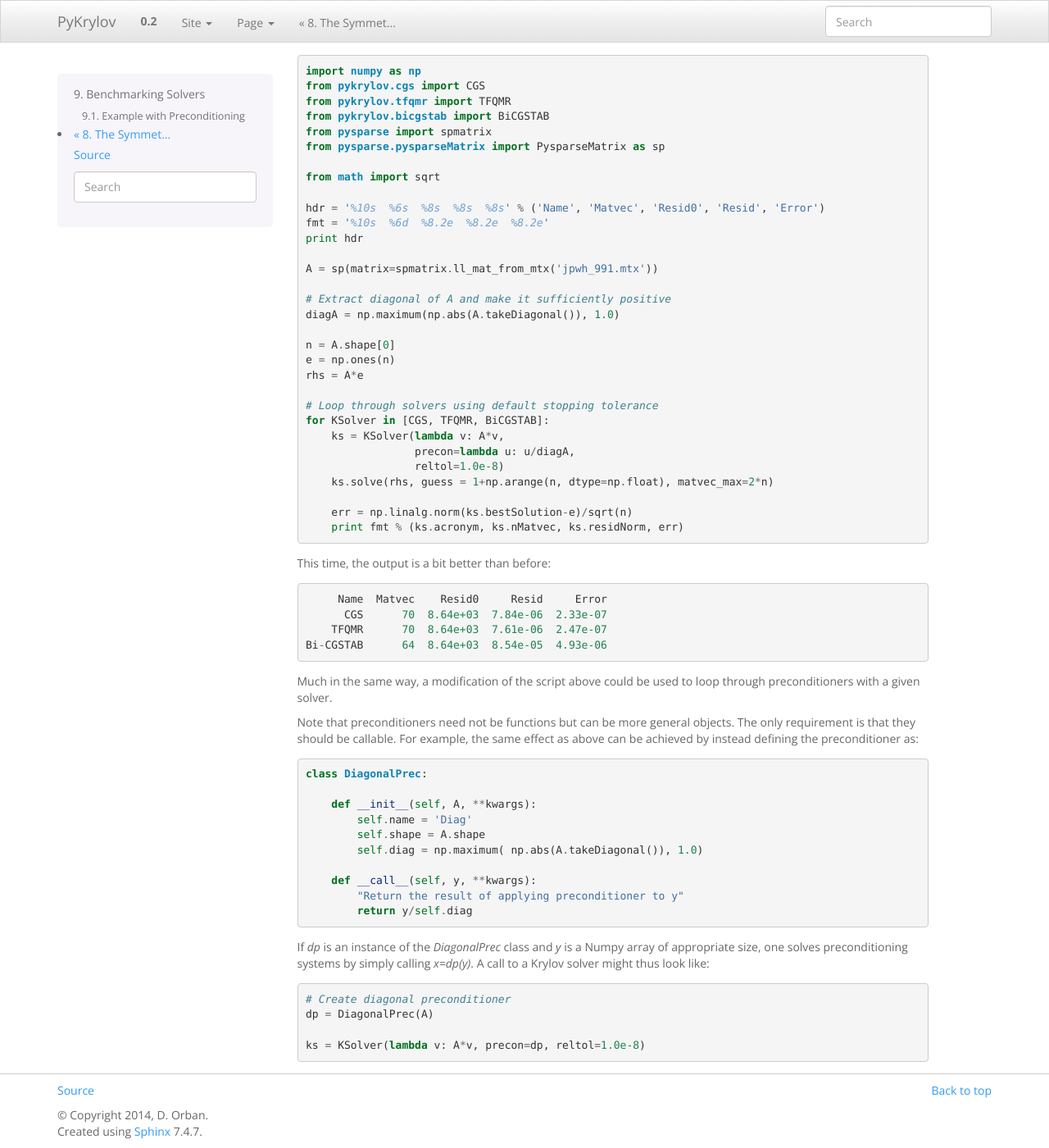
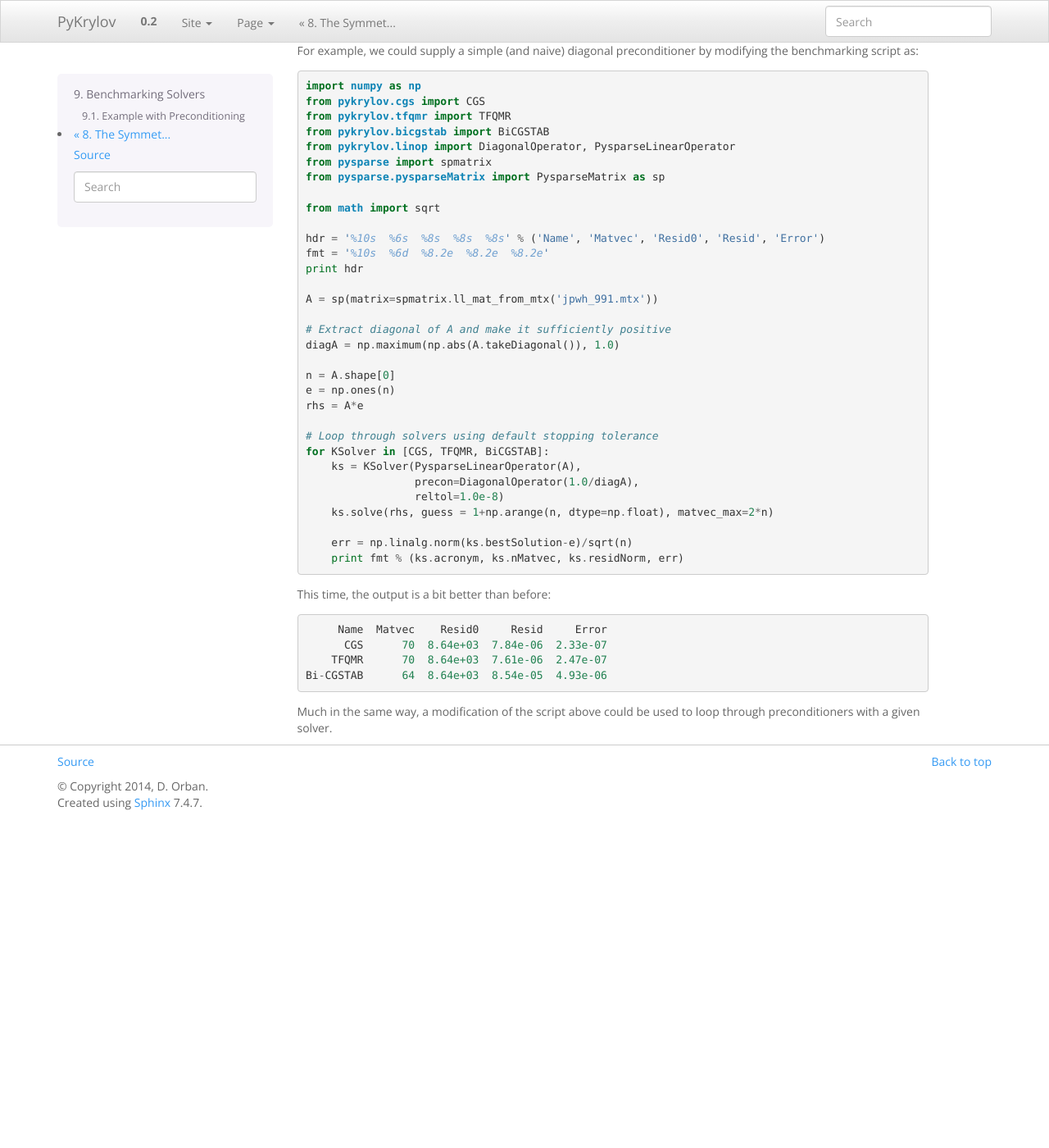
Before and after one commit to PythonOptimizers/pykrylov, a Sphinx documentation site: the page built from doc/source/bmark.rst, in a window 1280 px wide and 1400 px high, scrolled down 1048 px. Shown: the whole window at 82% size. Built offline with Sphinx 7.4.7, drawn with Linux system fonts in a browser that asks for light colours; after the commit the page ends 2047 px from its top, so only the background shows below that; some of the changed text lies outside the part shown.

Commit message:
Update examples in documentation.
Fixes #23.

```diff
--- a/doc/source/bicgstab.rst
+++ b/doc/source/bicgstab.rst
@@ -25,6 +25,7 @@
 
     import numpy as np
     from pykrylov.cgs import BiCGSTAB as KSolver
+    from pykrylov.linop import PysparseLinearOperator
     from pysparse import spmatrix
     from pysparse.pysparseMatrix import PysparseMatrix as sp
 
@@ -33,10 +34,9 @@
     e = np.ones(n)
     rhs = A*e
 
-    ks = KSolver( lambda v: A*v,
+    ks = KSolver( PysparseLinearOperator(A),
                   matvec_max=2*n,
                   verbose=False,
-                  outputStream=sys.stderr,
                   reltol = 1.0e-5 )
     ks.solve(rhs, guess = 1+np.arange(n, dtype=np.float))
 
--- a/doc/source/bmark.rst
+++ b/doc/source/bmark.rst
@@ -21,6 +21,7 @@
     from pykrylov.cgs import CGS
     from pykrylov.tfqmr import TFQMR
     from pykrylov.bicgstab import BiCGSTAB
+    from pykrylov.linop import PysparseLinearOperator
     from pysparse import spmatrix
     from pysparse.pysparseMatrix import PysparseMatrix as sp
 
@@ -38,7 +39,7 @@
 
     # Loop through solvers using tighter stopping tolerance
     for KSolver in [CGS, TFQMR, BiCGSTAB]:
-        ks = KSolver(lambda v: A*v, reltol=1.0e-8)
+        ks = KSolver(PysparseLinearOperator(A), reltol=1.0e-8)
         ks.solve(rhs, guess = 1+np.arange(n, dtype=np.float), matvec_max=2*n)
 
         err = np.linalg.norm(ks.bestSolution-e)/sqrt(n)
@@ -66,6 +67,7 @@
     from pykrylov.cgs import CGS
     from pykrylov.tfqmr import TFQMR
     from pykrylov.bicgstab import BiCGSTAB
+    from pykrylov.linop import DiagonalOperator, PysparseLinearOperator
     from pysparse import spmatrix
     from pysparse.pysparseMatrix import PysparseMatrix as sp
 
@@ -86,8 +88,8 @@
 
     # Loop through solvers using default stopping tolerance
     for KSolver in [CGS, TFQMR, BiCGSTAB]:
-        ks = KSolver(lambda v: A*v,
-                     precon=lambda u: u/diagA,
+        ks = KSolver(PysparseLinearOperator(A),
+                     precon=DiagonalOperator(1.0/diagA),
                      reltol=1.0e-8)
         ks.solve(rhs, guess = 1+np.arange(n, dtype=np.float), matvec_max=2*n)
 
@@ -104,27 +106,3 @@
 
 Much in the same way, a modification of the script above could be used to loop
 through preconditioners with a given solver.
-
-Note that preconditioners need not be functions but can be more general
-objects. The only requirement is that they should be callable. For example, the
-same effect as above can be achieved by instead defining the preconditioner as::
-
-    class DiagonalPrec:
-
-        def __init__(self, A, **kwargs):
-            self.name = 'Diag'
-            self.shape = A.shape
-            self.diag = np.maximum( np.abs(A.takeDiagonal()), 1.0)
-
-        def __call__(self, y, **kwargs):
-            "Return the result of applying preconditioner to y"
-            return y/self.diag
-
-If `dp` is an instance of the `DiagonalPrec` class and `y` is a Numpy array of
-appropriate size, one solves preconditioning systems by simply calling
-`x=dp(y)`. A call to a Krylov solver might thus look like::
-
-    # Create diagonal preconditioner
-    dp = DiagonalPrec(A)
-
-    ks = KSolver(lambda v: A*v, precon=dp, reltol=1.0e-8)
--- a/doc/source/cg.rst
+++ b/doc/source/cg.rst
@@ -27,6 +27,7 @@
 are handled by way of the `Pysparse <http://pysparse.sf.net>`_ package. ::
 
     from pykrylov.cg import CG
+    from pykrylov.linop import PysparseLinearOperator
     from pysparse import spmatrix
     from pysparse.pysparseMatrix import PysparseMatrix as sp
     import numpy as np
@@ -44,7 +45,7 @@
         n = A.shape[0]
         e = np.ones(n)
         rhs = A * e
-        cg = CG(lambda v: A*v, matvec_max=2*n)
+        cg = CG(PysparseLinearOperator(A), matvec_max=2*n)
         cg.solve(rhs)
         err = np.linalg.norm(cg.bestSolution - e)/sqrt(n)
         print '%15s  %5d  %5d  %8.2e  %8.2e  %8.2e' % (matName, n, cg.nMatvec,
--- a/doc/source/cgs.rst
+++ b/doc/source/cgs.rst
@@ -25,6 +25,7 @@
 
     import numpy as np
     from pykrylov.cgs import CGS as KSolver
+    from pykrylov.linop import PysparseLinearOperator
     from pysparse import spmatrix
     from pysparse.pysparseMatrix import PysparseMatrix as sp
 
@@ -33,10 +34,9 @@
     e = np.ones(n)
     rhs = A*e
 
-    ks = KSolver( lambda v: A*v,
+    ks = KSolver( PysparseLinearOperator(A),
                   matvec_max=2*n,
                   verbose=False,
-                  outputStream=sys.stderr,
                   reltol = 1.0e-5 )
     ks.solve(rhs, guess = 1+np.arange(n, dtype=np.float))
 
--- a/doc/source/symmlq.rst
+++ b/doc/source/symmlq.rst
@@ -25,6 +25,7 @@
 
     import numpy as np
     from pykrylov.symmlq import SYMMLQ as KSolver
+    from pykrylov.linop import PysparseLinearOperator
     from pysparse import spmatrix
     from pysparse.pysparseMatrix import PysparseMatrix as sp
 
@@ -33,7 +34,7 @@
     e = np.ones(n)
     rhs = A*e
 
-    ks = KSolver( lambda v: A*v, outputStream=sys.stderr)
+    ks = KSolver(PysparseLinearOperator(A))
     ks.solve(rhs, matvec_max=2*n)
 
     print 'Number of matvecs: ', ks.nMatvec
--- a/doc/source/tfqmr.rst
+++ b/doc/source/tfqmr.rst
@@ -25,6 +25,7 @@
 
     import numpy as np
     from pykrylov.tfqmr import TFQMR as KSolver
+    from pykrylov.linop import PysparseLinearOperator
     from pysparse import spmatrix
     from pysparse.pysparseMatrix import PysparseMatrix as sp
 
@@ -33,10 +34,9 @@
     e = np.ones(n)
     rhs = A*e
 
-    ks = KSolver( lambda v: A*v,
+    ks = KSolver( PysparseLinearOperator(A),
                   matvec_max=2*n,
                   verbose=False,
-                  outputStream=sys.stderr,
                   reltol = 1.0e-5 )
     ks.solve(rhs, guess = 1+np.arange(n, dtype=np.float))
 
```
